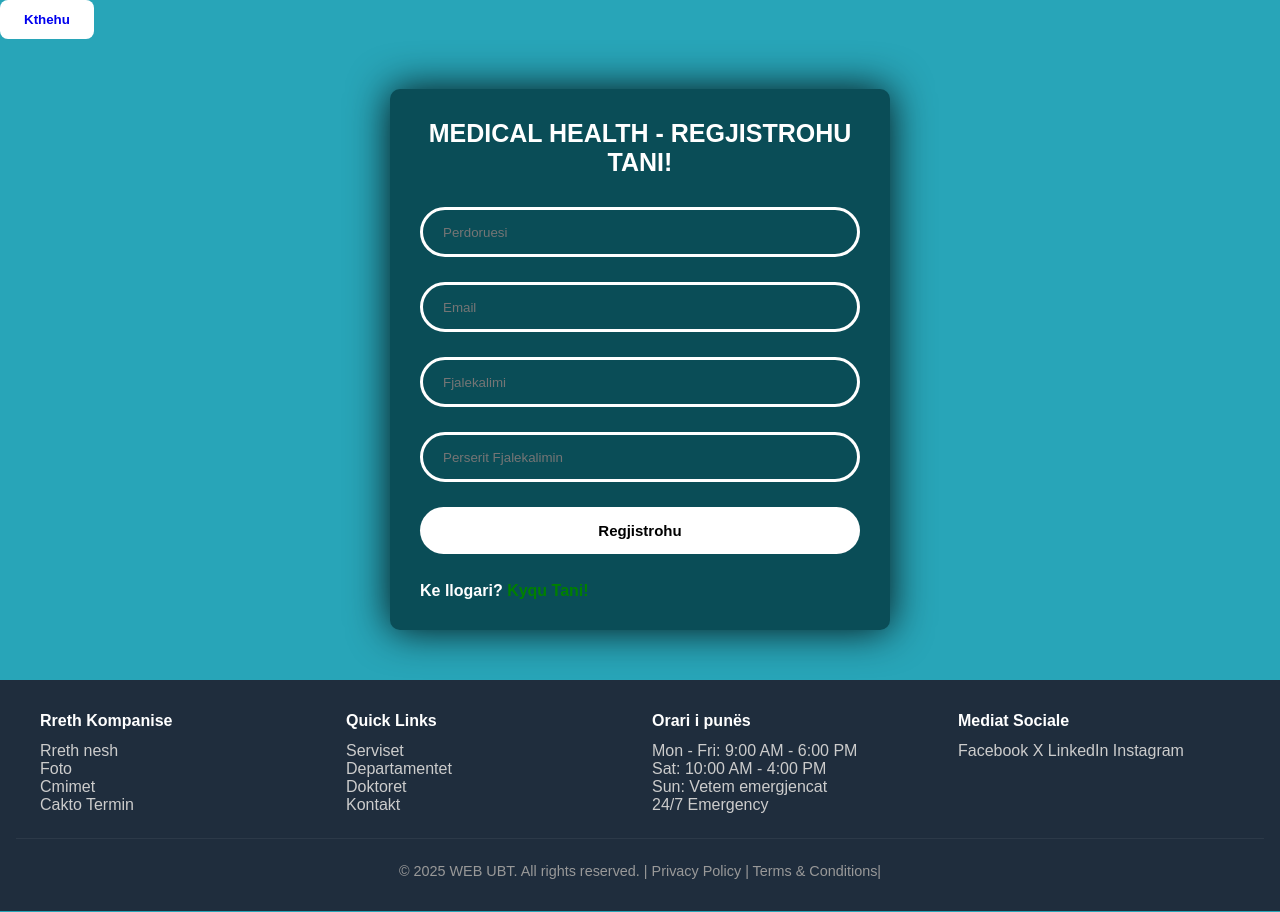
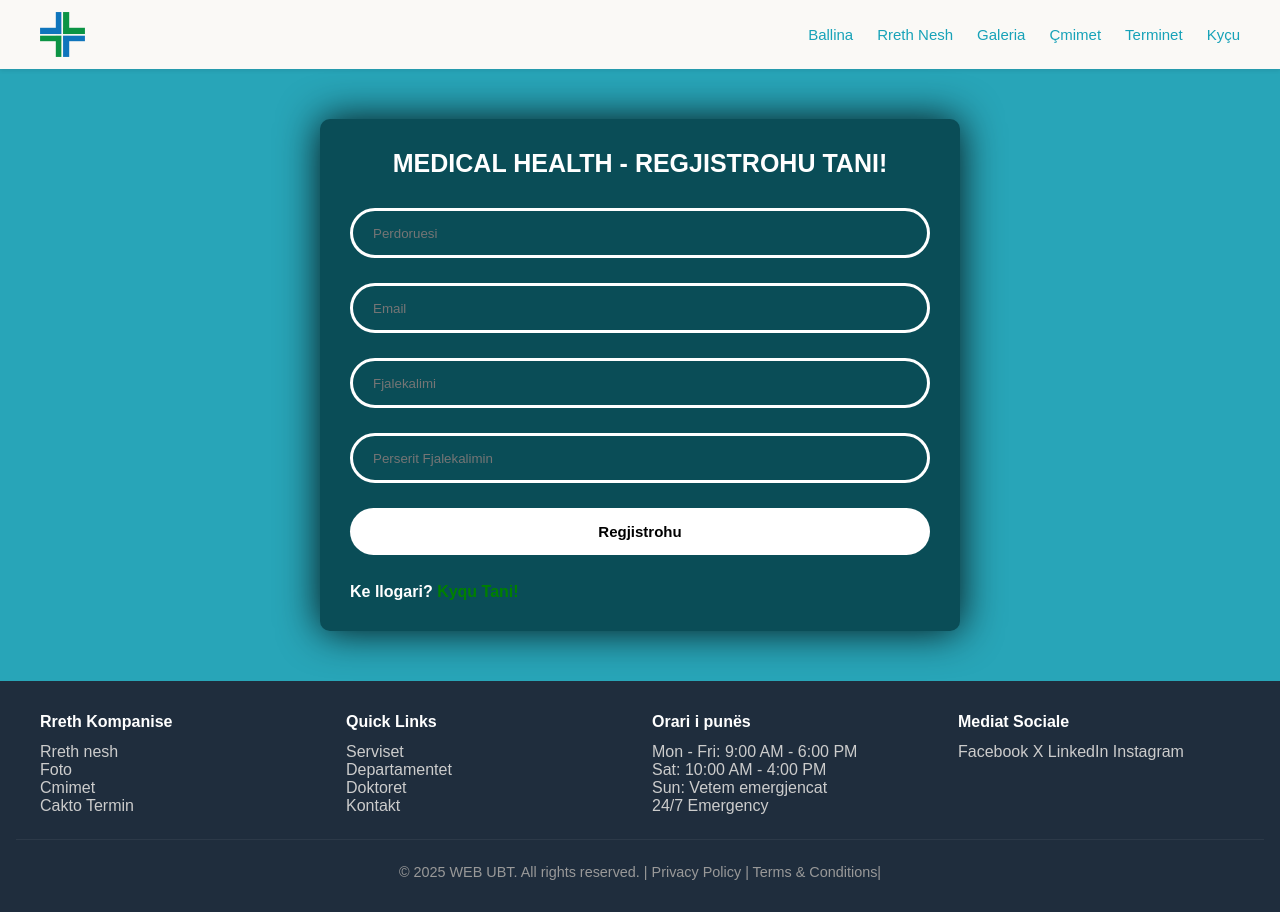
Before and after one commit to blertjakupi/HospitalManagementSystemWeb, a PHP site: page /register.html in a window 1280 px wide. Run offline with PHP 8.4, Linux system fonts and the light colour scheme.

Commit message:
V1.2
FINAL

```diff
--- a/loginregister.css
+++ b/loginregister.css
@@ -41,13 +41,76 @@ body
     box-shadow:0 8px 16px rgba(0,0,0,.12);
 }
 
+
+header
+{
+    background:#FAF9F6;
+    color:var(--primary);
+    position:sticky;
+    top:0;
+    z-index:100;
+    box-shadow:0 2px 4px rgba(0,0,0,.08);
+}
+
+.header-container {
+    max-width: 1300px;
+    width: 100%;
+    margin: 0 auto;
+    padding: 12px 40px;
+}
+
+.header-row
+{
+    display:flex;
+    align-items:center;
+    justify-content:space-between;
+}
+
+.brand
+{
+    display:flex;
+    align-items:center;
+    gap: 12px;
+    font-weight:700;
+    font-size:18px;
+}
+
+.brand .logo-box img
+{
+    width:45px;
+    height:45px;
+    display:flex;
+    align-items:center;
+    justify-content:center;
+}
+
+nav
+{
+    display:flex;
+    gap: 24px;
+    align-items:center;
+}
+
+nav a
+{
+    color:#17a2b8;
+    text-decoration:none;
+    font-size:15px;
+    white-space:nowrap;
+}
+
+nav a:hover{
+    opacity:.85;
+}
+
+
 .container
 {
 
     align-items: center;
     align-content: center;
     margin: 50px auto;
-    max-width: 500px;
+    max-width: 700px;
     width: 50%;
     flex-grow: 0;
     flex-shrink: 0;
--- a/register.html
+++ b/register.html
@@ -9,9 +9,21 @@
 
 <body>
 
-    <div class="back">
-        <button class="btn"><a href="index.html">Kthehu</a></button>
-    </div>
+    <header>
+        <div class="header-container header-row">
+            <div class="brand">
+                <div class="logo-box"><img src="Library/Logo.png" alt="logo"></div>
+            </div>
+            <nav>
+                <a href="index.html">Ballina</a>
+                <a href="rrethnesh.html">Rreth Nesh</a>
+                <a href="galeria.html">Galeria</a>
+                <a href="cmimet.html">Çmimet</a>
+                <a href="terminet.html">Terminet</a>
+                <a href="login.html">Kyçu</a>
+            </nav>
+        </div>
+    </header>
 
     <div class="container" id="registerID">
         <form action="" method="post" class="login-email">
```
Also changed, not shown: login.html (+17 -3 lines).
